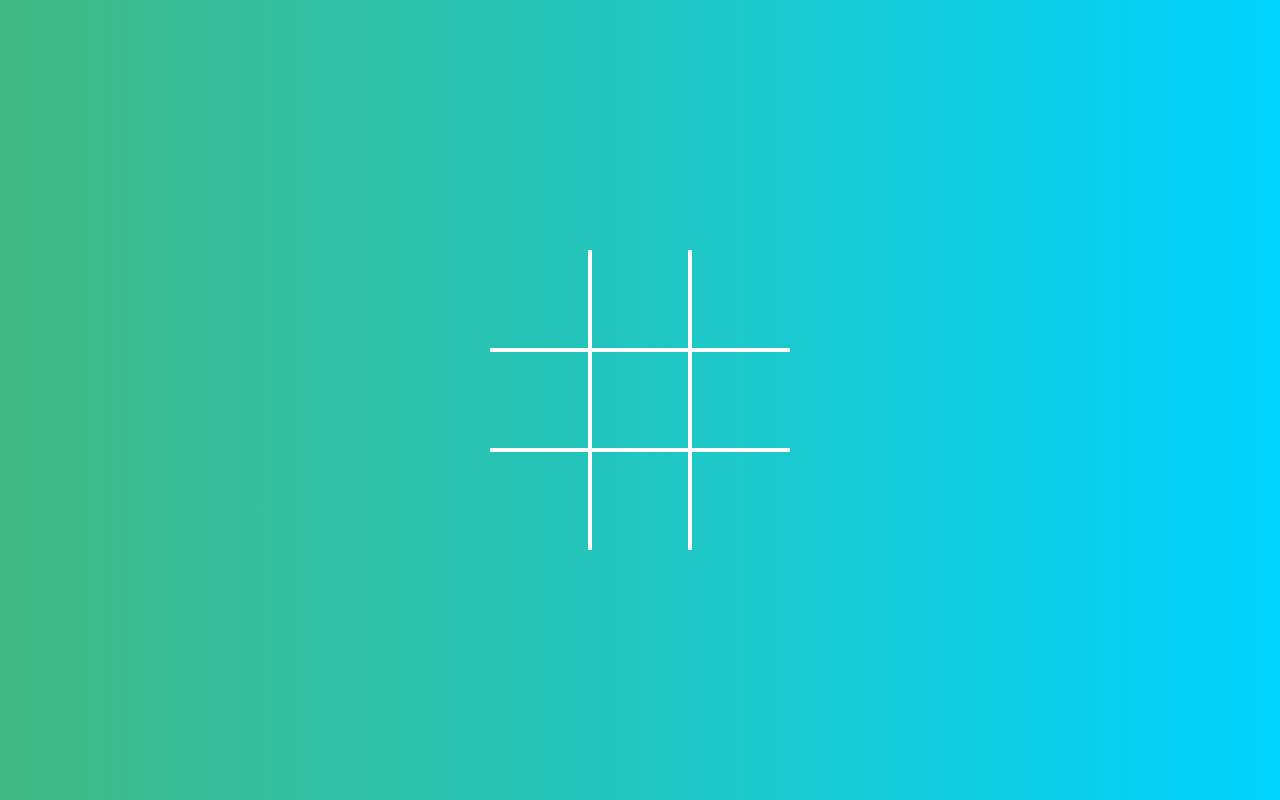
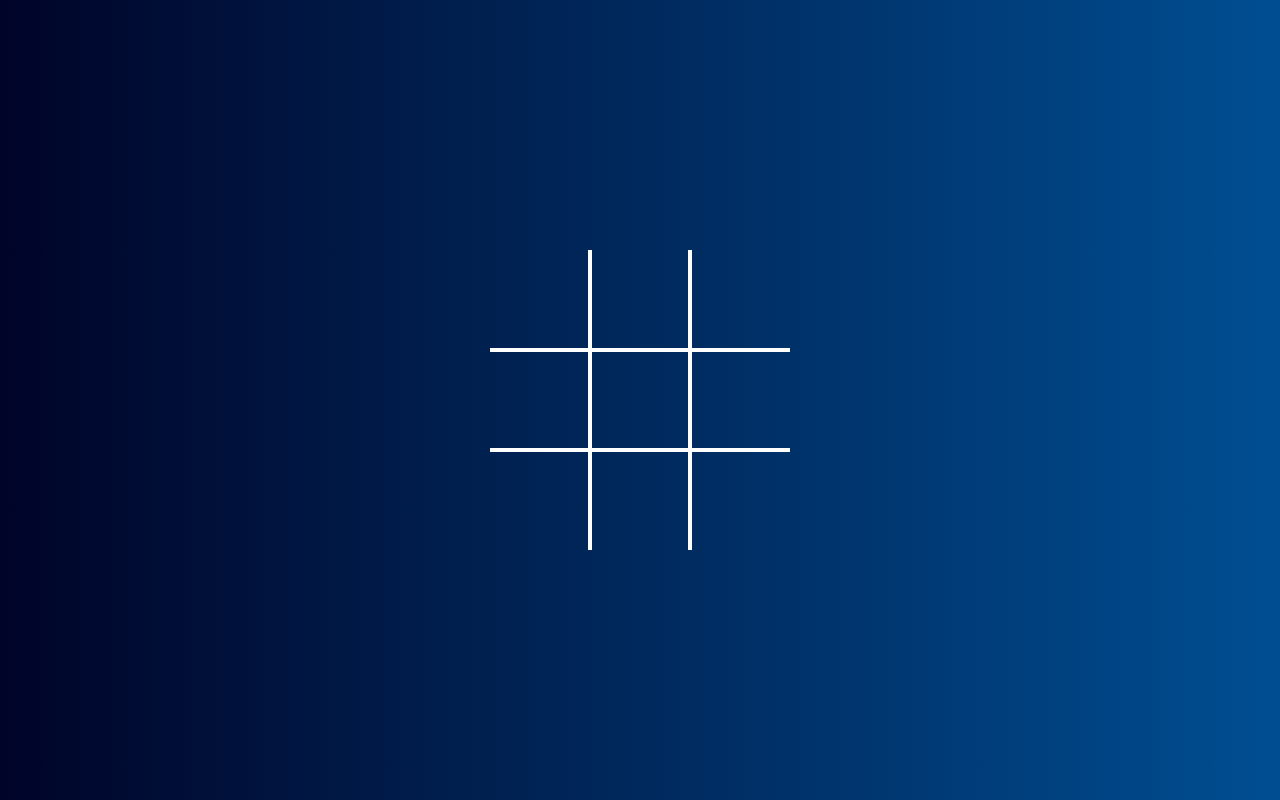
Before and after one commit to jooaopedrod/tic-tac-toe, a plain HTML site: page index.html in a window 1280 px wide. Drawn offline with Linux system fonts and the light colour scheme.

Commit message:
background color and font

```diff
--- a/style.css
+++ b/style.css
@@ -1,7 +1,10 @@
+@import url('https://fonts.googleapis.com/css2?family=League+Spartan:wght@100;200;300;400;500;600;700;800;900&display=swap');
+
 * {
     box-sizing: border-box;
     margin: 0;
     padding: 0;
+    font-family: "League Spartan", sans-serif;
 }
 
 body {
@@ -9,8 +12,8 @@ body {
     width: 100vw;
     background: linear-gradient(
             90deg,
-            rgba(65, 185, 131, 1) 0%,
-            rgba(0, 212, 255, 1) 100%
+            rgb(0, 4, 40) 0%,
+            rgb(0, 78, 146) 100%
     );
 }
 
@@ -124,7 +127,7 @@ body {
 
 .winning-message-button {
     font-size: 2.5rem;
-    background-color: rgba(65, 185, 131, 1);
+    background-color: rgba(0, 78, 146, 1);
     padding: 10px 15px;
     cursor: pointer;
     border-radius: 5px;
@@ -134,7 +137,7 @@ body {
 }
 
 .winning-message-button:hover {
-    color: rgba(65, 185, 131, 1);
+    color: rgba(0, 78, 146, 1);
     background-color: white;
 }
 
```
